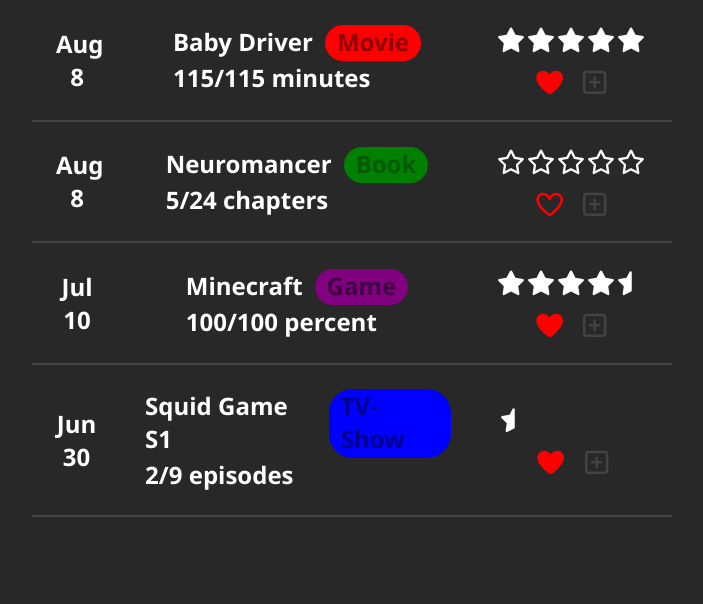
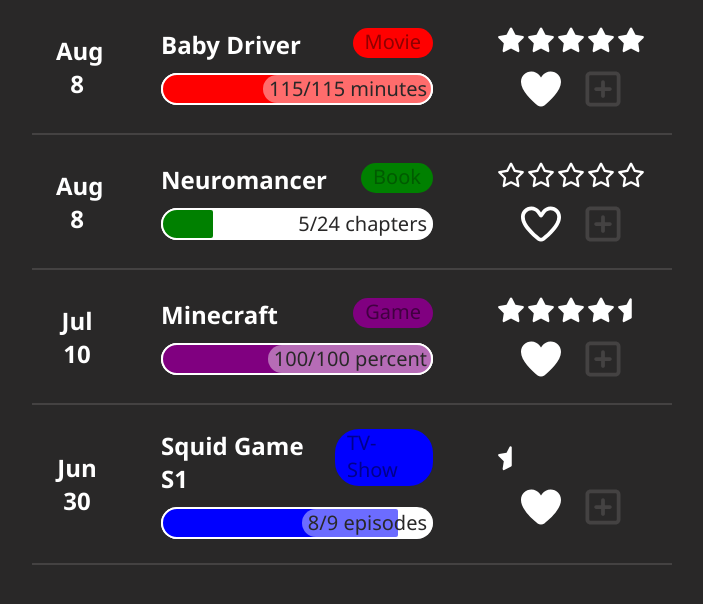
Before and after one commit to b3nbino/accumulate, a React (Vite) app in the folder app/: page / in a window 1280 px wide. Shown: the top 604 px of the page, without its empty margins (288-991 px from the left). Built offline with nearby package versions, Linux system fonts and the light colour scheme.

Commit message:
Styled progress bars. Changed type tag size. Made heart icon bigger and white

```diff
--- a/app/src/App.tsx
+++ b/app/src/App.tsx
@@ -75,7 +75,7 @@
       finish_date: new Date("August 25 2026"),
       last_edited_date: new Date("June 30 2026"),
       status: "dropped",
-      progress: 2,
+      progress: 8,
       total_length: 9,
       progress_type: "episodes",
       user_rating: 1,
@@ -109,6 +109,19 @@
     return <>{...stars}</>;
   }
 
+  function getProgressColor(progressType: string) {
+    switch (progressType) {
+      case "Movie":
+        return "red";
+      case "Book":
+        return "green";
+      case "Game":
+        return "purple";
+      case "TV-Show":
+        return "blue";
+    }
+  }
+
   function listEntries(allEntrires): ReactNode {
     const entryList = allEntrires.map((entry) => {
       return (
@@ -130,6 +143,19 @@
               <p className={`type-${entry.type}`}>{entry.type}</p>
             </div>
             <div className="progress-bar">
+              <div
+                style={{
+                  height: "32px",
+                  width: `${Math.floor((entry.progress / entry.total_length) * 100)}%`,
+                  border: "2px solid white",
+                  borderTopLeftRadius: "24px",
+                  borderBottomLeftRadius: "24px",
+                  borderTopRightRadius: `${entry.progress === entry.total_length ? "24px" : "6px"}`,
+                  borderBottomRightRadius: `${entry.progress === entry.total_length ? "24px" : "6px"}`,
+                  position: "relative",
+                  backgroundColor: `${getProgressColor(entry.type)}`,
+                }}
+              ></div>
               <p className="progress">
                 {entry.progress}/{entry.total_length} {entry.progress_type}
               </p>
@@ -140,11 +166,11 @@
             <div className="buttons">
               <button className="like">
                 {entry.liked ?
-                  <FontAwesomeIcon icon={solidHeart} size="2x" />
-                : <FontAwesomeIcon icon={hollowHeart} size="2x" />}
+                  <FontAwesomeIcon icon={solidHeart} size="3x" />
+                : <FontAwesomeIcon icon={hollowHeart} size="3x" />}
               </button>
               <button className="add">
-                <FontAwesomeIcon icon={faSquarePlus} size="2x" />
+                <FontAwesomeIcon icon={faSquarePlus} size="3x" />
               </button>
             </div>
           </div>
--- a/app/src/index.css
+++ b/app/src/index.css
@@ -37,6 +37,7 @@
   display: flex;
   flex-direction: column;
   padding: 24px;
+  width: 50%;
 }
 
 .diary-right {
@@ -50,6 +51,8 @@
   display: flex;
   flex-direction: row;
   align-items: flex-start;
+  justify-content: space-between;
+  margin-bottom: 12px;
 }
 
 .title {
@@ -57,24 +60,32 @@
 }
 
 .type-Movie {
+  font-size: 20px;
+  font-weight: 500;
   padding: 0px 12px 3px;
   color: rgb(143, 1, 1);
   background-color: red;
   border-radius: 24px;
 }
 .type-Book {
+  font-size: 20px;
+  font-weight: 500;
   padding: 0px 12px 3px;
   color: rgb(1, 90, 1);
   background-color: green;
   border-radius: 24px;
 }
 .type-Game {
+  font-size: 20px;
+  font-weight: 500;
   padding: 0px 12px 3px;
   color: rgb(65, 0, 65);
   background-color: purple;
   border-radius: 24px;
 }
 .type-TV-Show {
+  font-size: 20px;
+  font-weight: 500;
   padding: 0px 12px 3px;
   color: rgb(0, 0, 141);
   background-color: blue;
@@ -97,7 +108,7 @@
 }
 
 .buttons .like {
-  color: red;
+  color: white;
   margin-right: 6px;
 }
 
@@ -105,3 +116,23 @@
   color: rgb(68, 66, 66);
   margin-left: 6px;
 }
+
+.progress-bar {
+  height: 32px;
+  width: 100%;
+  border-radius: 24px;
+  background-color: white;
+  position: relative;
+}
+
+.progress-bar p.progress {
+  font-weight: normal;
+  font-size: 20px;
+  color: rgb(41, 40, 40);
+  padding: 0px 6px 1px 6px;
+  position: absolute;
+  top: 2px;
+  right: 0px;
+  background-color: rgba(255, 255, 255, 0.425);
+  border-radius: 24px;
+}
```
